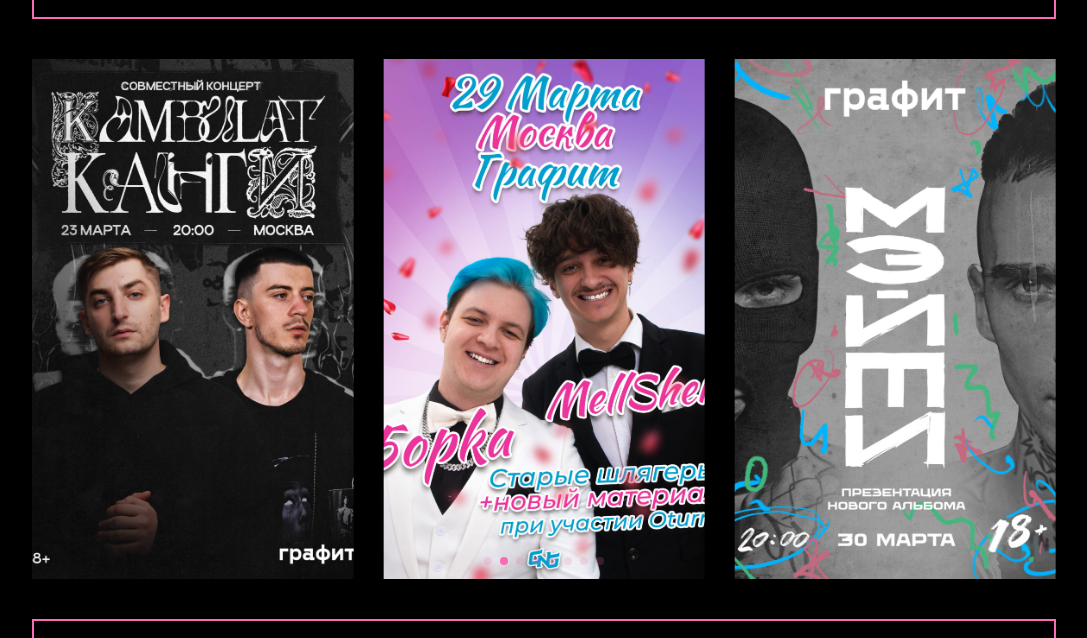
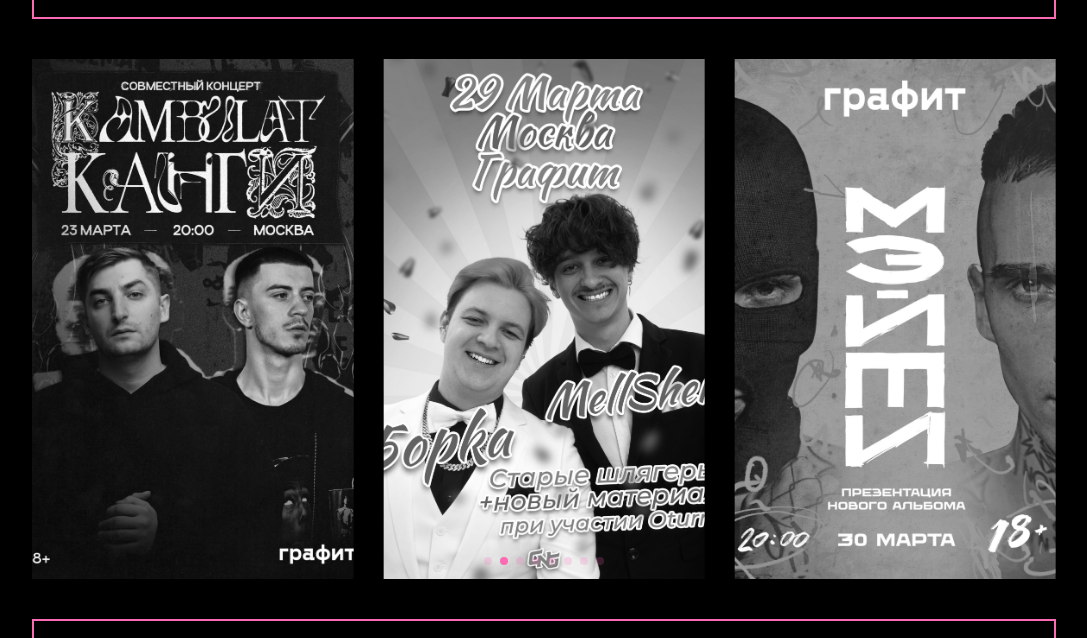
Before and after one commit to mbozhik/graphite, an Astro site: page / in a window 1280 px wide. Shown: the part 115-753 px from the top of the page, without its empty margins (96-1183 px from the left). Built offline with nearby package versions, Linux system fonts and the light colour scheme; Astro itself is replaced by a stand-in of ours; a web font is replaced by a local one.

Commit message:
set up full `saturation` for posters on `hover`

```diff
--- a/src/components/Hero.astro
+++ b/src/components/Hero.astro
@@ -62,3 +62,13 @@
     @apply !bg-custom-pink sm:hidden;
   }
 </style>
+
+<style is:global>
+  .swiper-slide {
+    @apply saturate-0;
+  }
+
+  .swiper-slide:hover {
+    @apply saturate-100 duration-300;
+  }
+</style>
```
